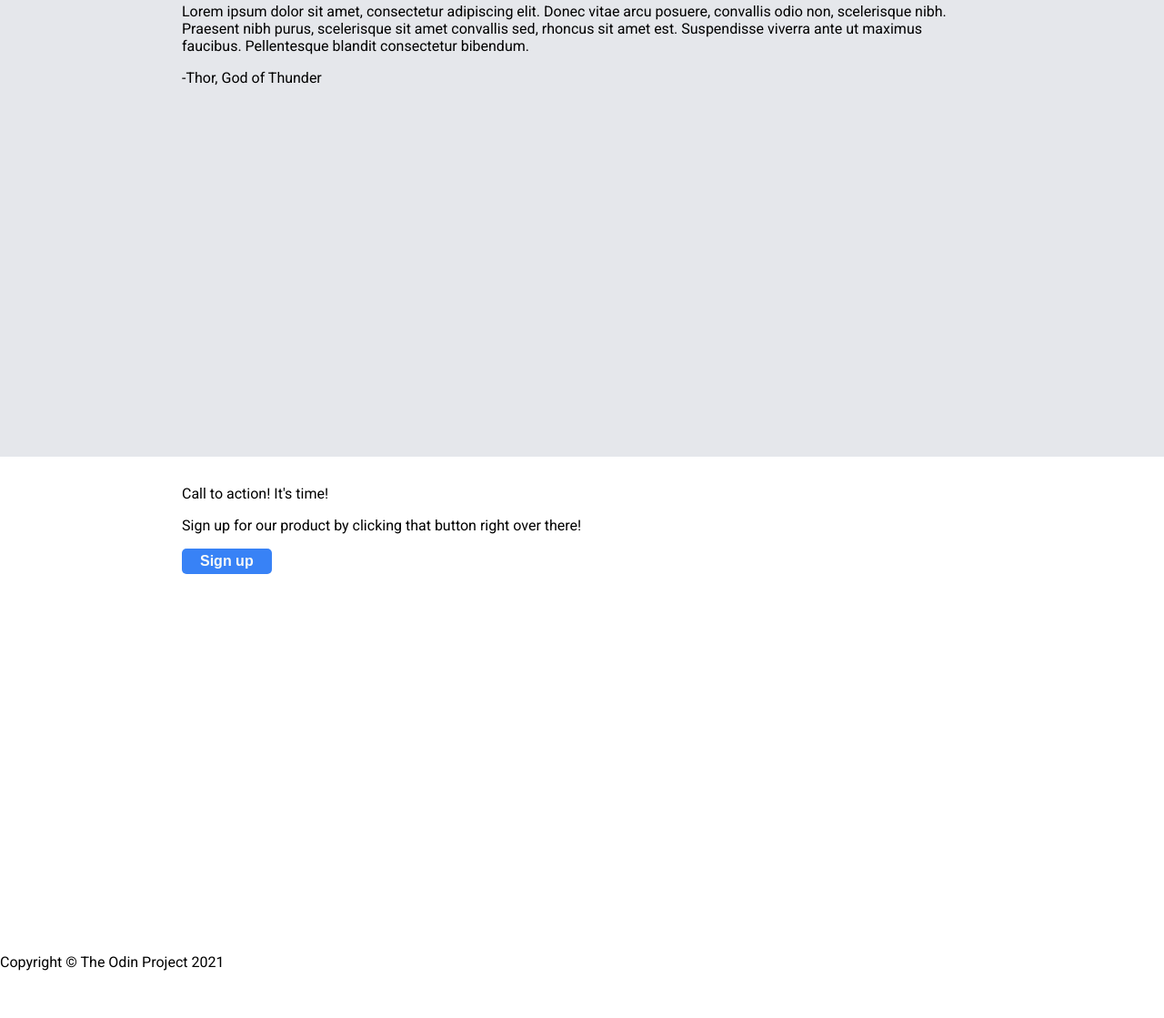
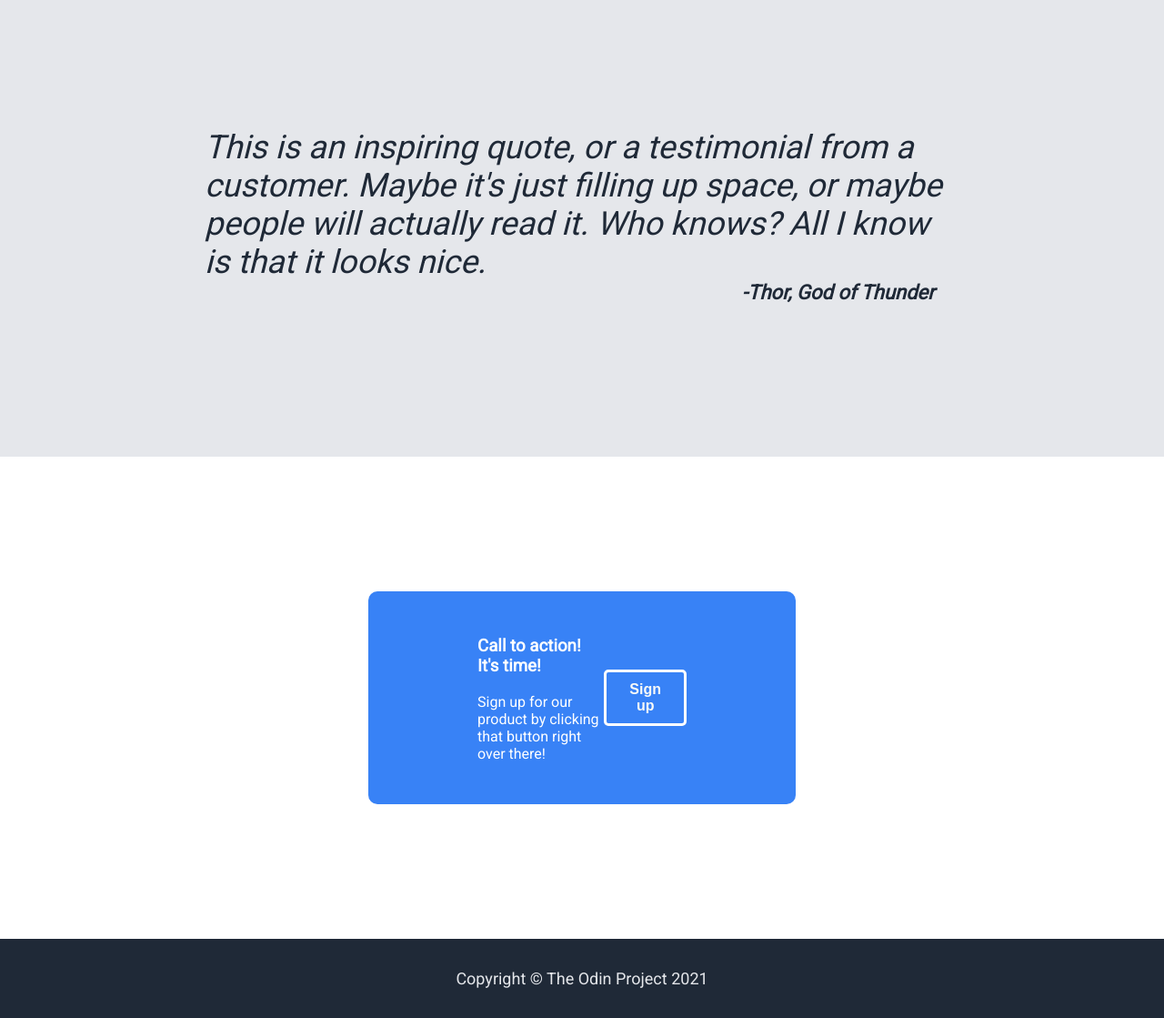
Before and after one commit to nicolabaldassar/odin-landing-page, a plain HTML site: page index.html in a window 1280 px wide. Shown: the part 1088-2207 px from the top of the page at 91% size. Before the commit the page ends 2171 px from the top, so only its background shows below. Drawn offline with Linux system fonts and the light colour scheme.

Commit message:
Finish the copy of the image

```diff
--- a/index.html
+++ b/index.html
@@ -23,7 +23,7 @@
                 <p>This website has some subtext that goes here under the main title.
                     It's a smaller font and the color is lower contrast.
                 </p>
-                <a href="https://google.com"><button>Sign Up</button></a>
+                <a href="#"><button>Sign Up</button></a>
             </div>
             <div class="placeholder">
                 <p>This is a placeholder for an image</p>
@@ -52,21 +52,26 @@
         </div>
     </div>
     <div class="quote-section">
-        <p>Lorem ipsum dolor sit amet, consectetur adipiscing elit. Donec vitae arcu posuere, convallis odio non, scelerisque nibh.
-            Praesent nibh purus, scelerisque sit amet convallis sed, rhoncus sit amet est. Suspendisse viverra ante ut
-            maximus faucibus. Pellentesque blandit consectetur bibendum.
-        </p>
-        <p>-Thor, God of Thunder</p>
+        <div class="quote">
+            <p>This is an inspiring quote, or a testimonial from a customer. Maybe it's just filling up space, or maybe people
+                will actually read it. Who knows? All I know is that it looks nice.
+            </p>
+        </div>
+        <div class="cit-div">
+            <p id="cit">-Thor, God of Thunder</p>
+        </div>
     </div>
     <div class="call-to-action-section">
         <div class="cta-container">
-            <p>Call to action! It's time!</p>
-            <p>Sign up for our product by clicking that button right over there!</p>
-            <a href="https://google.com"><button>Sign up</button></a>
+            <div class="cta-left">
+                <h3>Call to action! It's time!</h3>
+                <p>Sign up for our product by clicking that button right over there!</p>
+            </div>
+            <div class="cta-right"><a href="#"><button id="cta-button">Sign up</button></a></div>
         </div>
     </div>
     <div class="footer">
-        <p>Copyright © The Odin Project 2021</p>
+        <div class="footer-text"><p>Copyright © The Odin Project 2021</p></div>
     </div>
 </body>
 </html>
--- a/style.css
+++ b/style.css
@@ -82,7 +82,7 @@ button {
     background-color: #3882f6;
     border: none;
     border-radius: 5px;
-    padding: 5px 20px;
+    padding: 10px 25px;
     font-size: 16px;
     font-weight: bold;
     color: #f9faf8;
@@ -90,7 +90,7 @@ button {
 }
 
 .placeholder {
-    background-color: darkgray;
+    background-color: #6d747d;
     display: flex;
     flex: 1;
     justify-content: center;
@@ -137,4 +137,77 @@ button {
 
 .quote-section {
     background-color: #e5e7eb;
+    display: flex;
+    flex-direction: column;
+    justify-content: center;
+    align-items: center;
 }
+
+.quote {
+    width: 830px;
+}
+
+.quote-section p {
+    font-size: 36px;
+    font-style: italic;
+    font-weight: lighter;
+    color: #1f2937;
+    margin-top: 0;
+    margin-bottom: 0;
+}
+
+#cit {
+    text-align: end;
+    font-size: 22px;
+    font-weight: 900;
+    color: #1f2937;
+}
+
+.cit-div {
+    text-align: end;
+    width: 775px;
+}
+
+.call-to-action-section {
+    display: flex;
+    align-items: center;
+    margin-left: 205px;
+    margin-right: 205px;
+}
+
+.cta-container {
+    display: flex;
+    justify-content: space-between;
+    background-color: #3882f6;
+    border-radius: 10px;
+    flex: 1;
+    padding: 30px 120px;
+    color: white;
+}
+
+#cta-button {
+    border: solid white;
+}
+
+.cta-left h3 {
+    font-weight: 900;
+}
+
+.cta-right {
+    display:flex;
+    align-items: center;
+}
+
+.footer {
+    flex: 1;
+    display: flex;
+    background-color: #1f2937;
+    padding: 15px;
+    justify-content: center;
+    align-items: center;
+}
+
+.footer-text p {
+    color: #e5e7eb;
+    font-size: 18px;
+}
```
